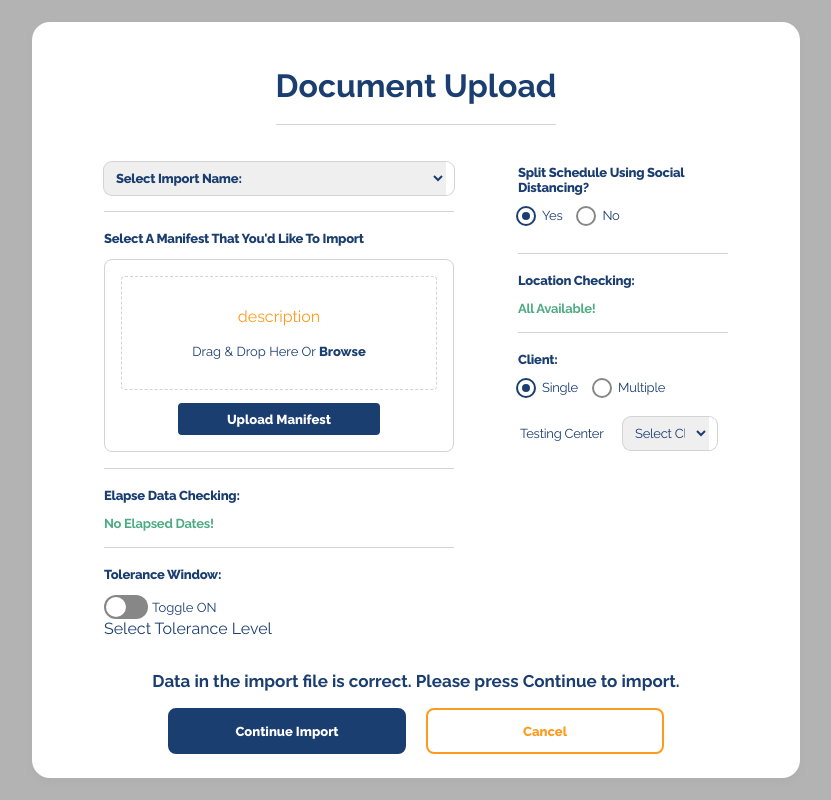
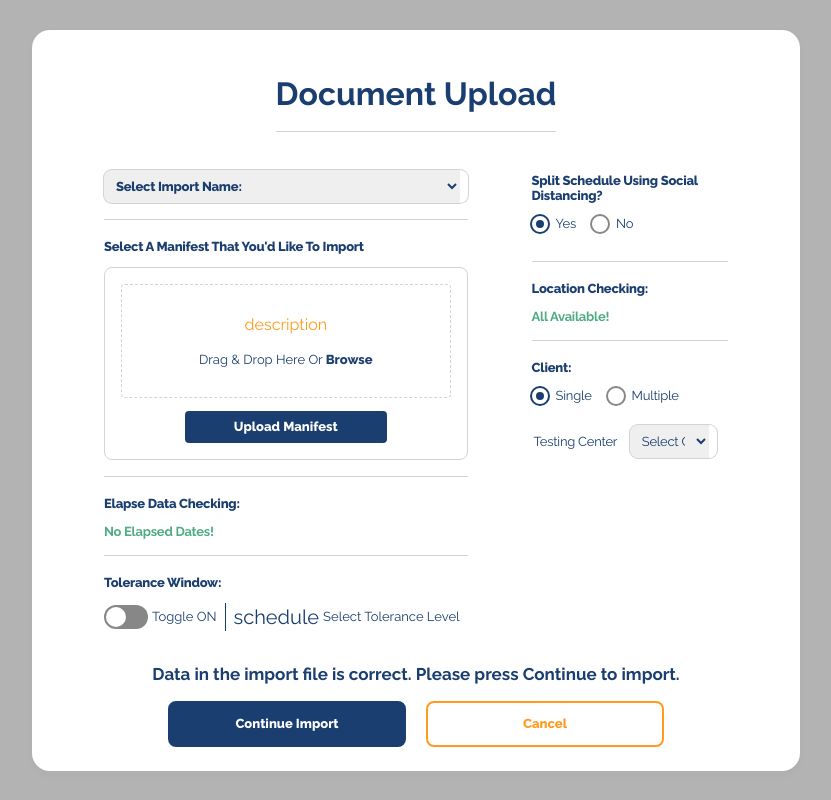
Before and after one commit to rosslibby/skyhop-assessment, a React (Create React App) app: page / in a window 1280 px wide. Shown: the whole page, without its empty margins (224-1055 px from the left). Built offline with nearby package versions, Linux system fonts and the light colour scheme.

Commit message:
updated Tolerance Window section styling

```diff
--- a/src/sections/tolerance-window.tsx
+++ /dev/null
@@ -1,24 +0,0 @@
-import { Label } from 'components/input'
-import { Toggle } from 'components/input/toggle'
-import { useForm } from 'context/hooks'
-import { ChangeEvent } from 'react'
-
-export const ToleranceWindow = () => {
-  const { updateField } = useForm('tolerance-window')
-  const onChange = (e: ChangeEvent<HTMLInputElement>) =>
-    updateField(e.target.checked, true)
-
-  return (
-    <section>
-      <Label htmlFor="tolerance">Tolerance Window:</Label>
-      <Toggle
-        name="tolerance"
-        label="Toggle ON"
-        onChange={onChange}
-      />
-      <span>
-        <span>Select Tolerance Level</span>
-      </span>
-    </section>
-  )
-}
--- a/src/sections/tolerance-window/index.tsx
+++ b/src/sections/tolerance-window/index.tsx
@@ -19,6 +19,9 @@ export const ToleranceWindow = () => {
           onChange={onChange}
         />
         <span className={styles.text}>
+          <span className={`material-icons ${styles.icon}`}>
+            schedule
+          </span>
           <span>Select Tolerance Level</span>
         </span>
       </div>
--- a/src/sections/tolerance-window/tolerance-window.module.css
+++ b/src/sections/tolerance-window/tolerance-window.module.css
@@ -6,8 +6,15 @@
 }
 
 .text {
+  align-items: center;
   border-left: 1px solid var(--color--primary);
-  display: block;
+  display: grid;
   font-size: 13px;
+  gap: 0.25rem;
+  grid-template-columns: repeat(2, max-content);
   padding: 0.125rem 0.5rem;
 }
+
+.icon {
+  font-size: 1.25rem;
+}
```
